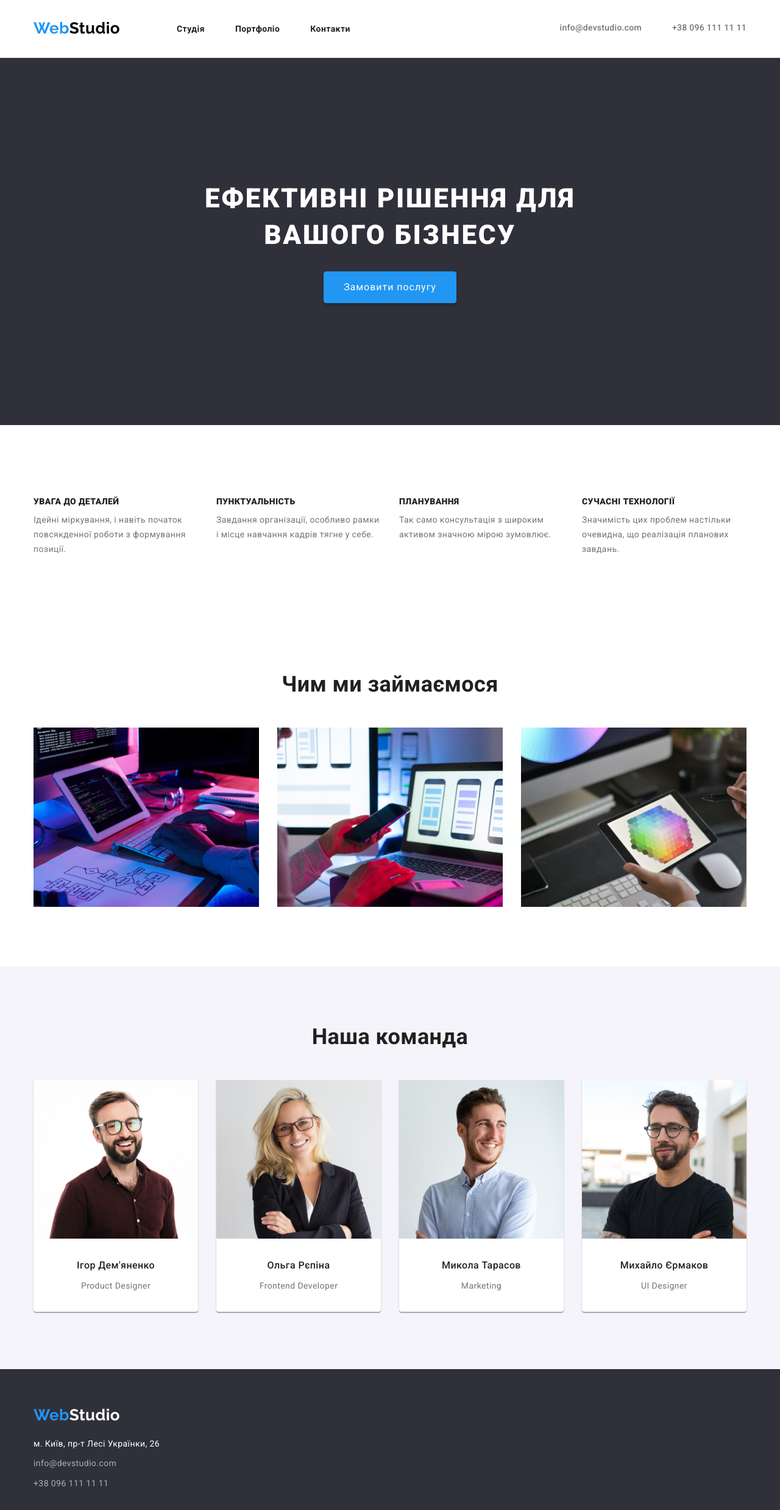
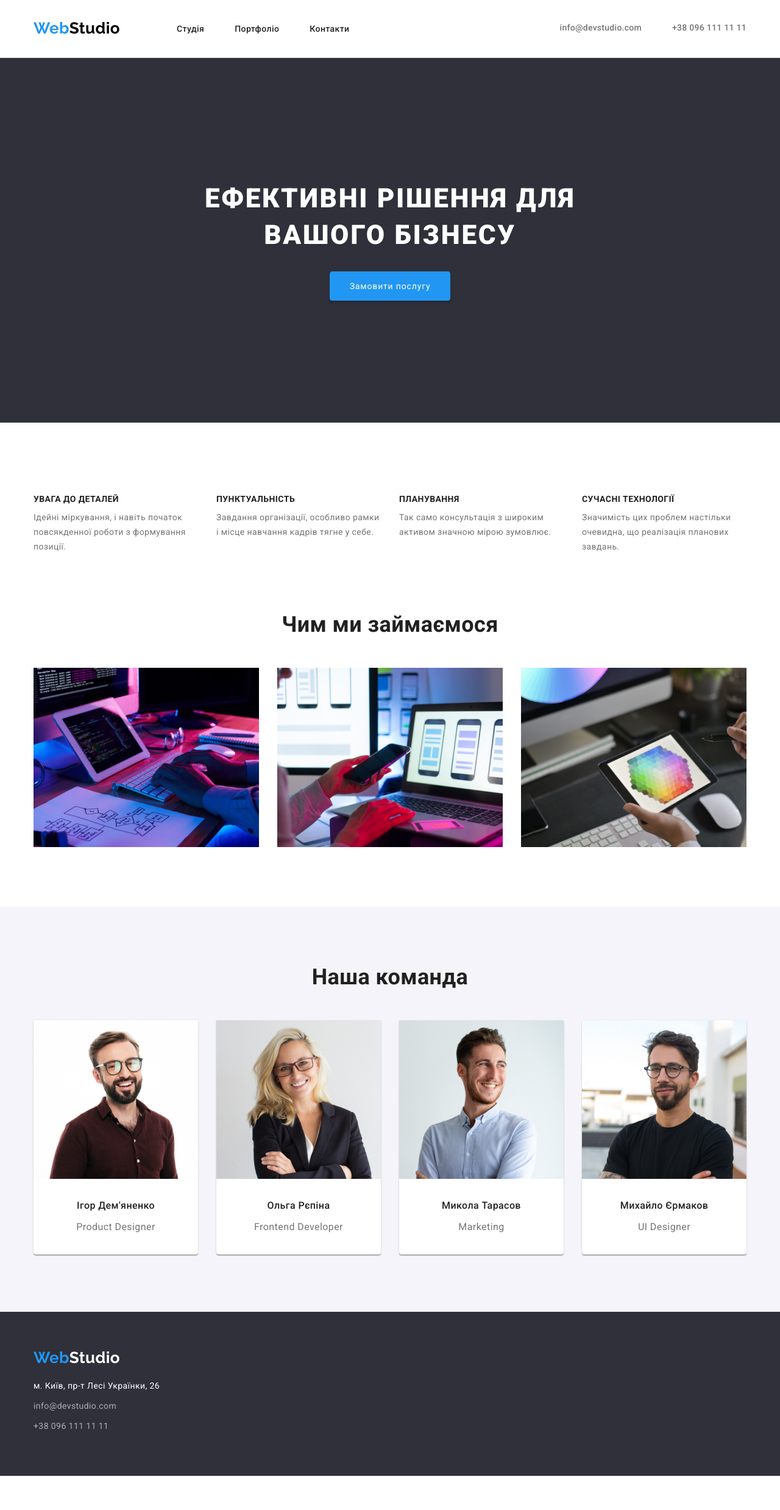
Before and after one commit to MikeLutainuk/goit-markup-hw-03, a plain HTML site: page index.html in a window 1280 px wide. Shown: the whole page at 61% size. After the commit the page ends 2420 px from the top, so only its background shows below. Drawn offline with nearby package versions, Linux system fonts and the light colour scheme.

Commit message:
Update styles.css

```diff
--- a/styles/styles.css
+++ b/styles/styles.css
@@ -1,3 +1,4 @@
+
   :root {
     --color-heading: #212121;
     --color-text: #757575;
@@ -37,8 +38,7 @@
       list-style: none;}
 
     .img {
-      vertical-align: bottom;
-    }
+      display: block; }
 
 
 .main {
@@ -121,7 +121,7 @@
 
     .nav-link  {
     color: var(--color-heading);
-    font-weight: 700;
+    font-weight: 500;
     font-size: 14px;
     line-height: 16px;
     letter-spacing: 0.03em;
@@ -195,7 +195,6 @@
     background-color: var(--color-hover);
     font-family: var(--font-family-brand);
     padding: 10px 32px;
-    font-size: 16px;
     line-height: 1.88;
     letter-spacing: 0.06em;
     cursor: pointer;
@@ -219,11 +218,11 @@
 
   .benefits-title {
     color: var(--color-heading);
-    font-weight: 900;
+    font-weight: 700;
     font-size: 14px;
     line-height: 1.14;
     text-transform: uppercase;
-  padding-bottom: 10px; }
+  margin-bottom: 10px; }
 
   .benefits-text {
     font-weight: 400;
@@ -237,6 +236,7 @@
   .work
   {font-size: 14px;
     line-height: 1.14;
+    padding-top: 0px;
   }
 
   .works
@@ -289,6 +289,7 @@ margin-bottom: 50px;
     font-weight: 400;
   font-size: 16px;
   line-height: 1.18;
+  ;
   }
   .team-item {
     background: #ffffff;
@@ -297,24 +298,20 @@ margin-bottom: 50px;
     border-radius: 0px 0px 4px 4px; width: 270px;}
 
 
-  .team-text{
-    font-size: 17px;
-    line-height: 1.19;
-  }
   .team-title {
     color: var(--color-heading);
     font-weight: 500;
     font-family: 'Roboto';
     font-size: 16px;
-    padding-top: 30px;
-    padding-bottom: 10px;
+    margin-top: 30px;
+    margin-bottom: 10px;
     }
 
 
   .team-text{
-    font-size: 14px;
+    font-size: 16px;
     line-height: 1.86;
-    padding-bottom: 30px;
+    margin-bottom: 30px;
    color: var(--color-text);
   }
   /* GALERY */
@@ -325,7 +322,7 @@ margin-bottom: 50px;
     font-weight: 400;
     font-size: 14px;
     line-height: 1.71;
-  padding-bottom: 50px; }
+  margin-bottom: 50px; }
 
     .filter-item{
       margin-left: 8px;
@@ -359,11 +356,6 @@ margin-bottom: 50px;
       flex-wrap: wrap;
       gap: 30px;
       width: 1200px;
-      margin-left: auto;
-      margin-right: auto;
-      padding-left: 15px;
-
-
     }
 
   .galery-item {
@@ -391,7 +383,7 @@ margin-bottom: 50px;
     background-color: var(--bg-color-footer);
      }
   .footer-addr
-  {padding-top: 20px;}
+  {margin-top: 20px;}
   .footer-list
   {
     display: block;
```
